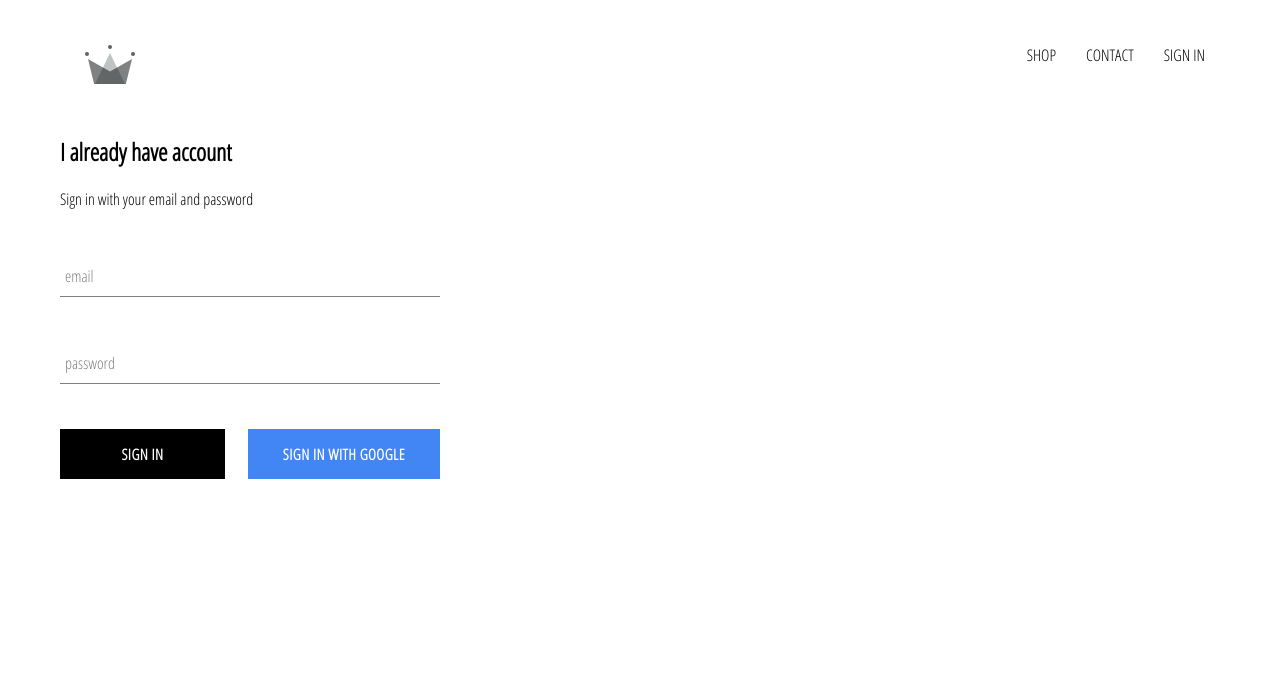
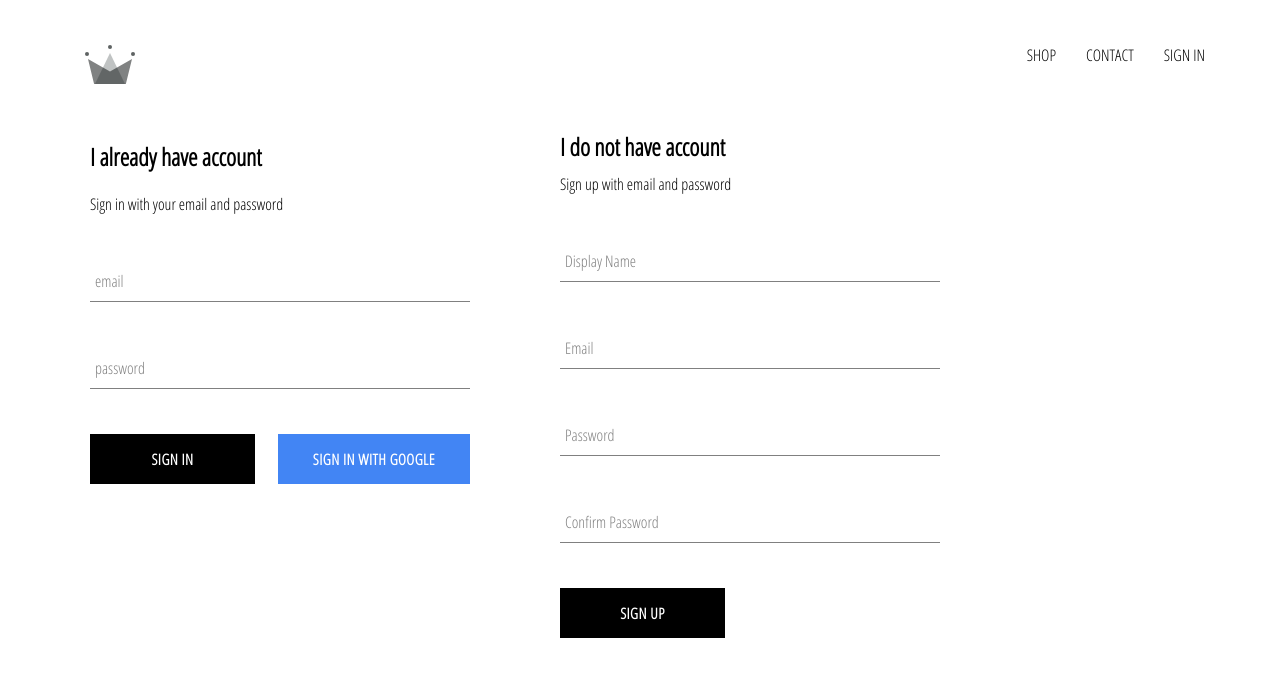
Before and after one commit to lukaszbrzoska1/web-shop, a React (Create React App) app: page /signin in a window 1280 px wide. Shown: the top 676 px of the page. Built offline with nearby package versions, Linux system fonts and the light colour scheme; no server answers.

Commit message:
implemented firebase utils, adding ability to store authenticated users into our firestore database

```diff
--- a/src/App.js
+++ b/src/App.js
@@ -1,7 +1,7 @@
 import React from 'react';
 import { Switch, Route } from 'react-router-dom';
 
-import { auth } from './firebase/firebase.utils';
+import { auth, createUserProfileDocument } from './firebase/firebase.utils';
 
 import './App.css';
 
@@ -25,10 +25,23 @@
   unsubscribeFromAuth = null;
 
   componentDidMount() {
-    this.unsubscribeFromAuth = auth.onAuthStateChanged((user) => {
-      this.setState({ currentUser: user });
+    this.unsubscribeFromAuth = auth.onAuthStateChanged(async (userAuth) => {
+      if (userAuth) {
+        const userRef = await createUserProfileDocument(userAuth);
 
-      console.log(user);
+        userRef.onSnapshot((snapShot) => {
+          this.setState({
+            currentUser: {
+              id: snapShot.id,
+              ...snapShot.data(),
+            },
+          });
+
+          console.log(this.state);
+        });
+      } else {
+        this.setState({ currentUser: userAuth }, () => console.log(this.state));
+      }
     });
   }
 
--- a/src/components/header/header.component.jsx
+++ b/src/components/header/header.component.jsx
@@ -19,6 +19,7 @@
       <Link className="option" to="/shop">
         CONTACT
       </Link>
+      {currentUser && <div className="option">{currentUser.displayName}</div>}
       {currentUser ? (
         <div className="option" onClick={() => auth.signOut()}>
           sign out
--- /dev/null
+++ b/src/components/sign-up/sign-up.component.jsx
@@ -0,0 +1,103 @@
+import React from 'react';
+
+import FormInput from '../form-input/form-input.component';
+import CustomButton from '../custom-button/custom-button.component';
+
+import { auth, createUserProfileDocument } from '../../firebase/firebase.utils';
+
+import './sign-up.styles.scss';
+
+class SignUp extends React.Component {
+  constructor() {
+    super();
+
+    this.state = {
+      displayName: '',
+      email: '',
+      password: '',
+      confirmPassword: '',
+    };
+  }
+
+  handleSubmit = async (event) => {
+    event.preventDefault();
+
+    const { displayName, email, password, confirmPassword } = this.state;
+
+    if (password !== confirmPassword) {
+      alert("password don't match");
+      return;
+    }
+
+    try {
+      const { user } = await auth.createUserWithEmailAndPassword(
+        email,
+        password
+      );
+
+      await createUserProfileDocument(user, { displayName });
+
+      this.setState({
+        displayName: '',
+        email: '',
+        password: '',
+        confirmPassword: '',
+      });
+    } catch (error) {
+      console.error(error);
+    }
+  };
+
+  handleChange = (event) => {
+    const { name, value } = event.target;
+
+    this.setState({ [name]: value });
+  };
+
+  render() {
+    const { displayName, email, password, confirmPassword } = this.state;
+    return (
+      <div className="sign-up">
+        <h2 className="title">I do not have account</h2>
+        <span>Sign up with email and password</span>
+        <form className="sign-up-form" onSubmit={this.handleSubmit}>
+          <FormInput
+            type="text"
+            name="displayName"
+            value={displayName}
+            handleChange={this.handleChange}
+            label="Display Name"
+            required
+          />
+          <FormInput
+            type="email"
+            name="email"
+            value={email}
+            handleChange={this.handleChange}
+            label="Email"
+            required
+          />
+          <FormInput
+            type="password"
+            name="password"
+            value={password}
+            handleChange={this.handleChange}
+            label="Password"
+            required
+          />
+          <FormInput
+            type="password"
+            name="confirmPassword"
+            value={confirmPassword}
+            handleChange={this.handleChange}
+            label="Confirm Password"
+            required
+          />
+          <CustomButton type="submit">SIGN UP</CustomButton>
+        </form>
+      </div>
+    );
+  }
+}
+
+export default SignUp;
--- /dev/null
+++ b/src/components/sign-up/sign-up.styles.scss
@@ -0,0 +1,9 @@
+.sign-up {
+  display: flex;
+  flex-direction: column;
+  width: 380px;
+
+  .title {
+    margin: 10px 0;
+  }
+}
--- a/src/firebase/firebase.utils.js
+++ b/src/firebase/firebase.utils.js
@@ -11,6 +11,32 @@
   appId: '1:800711229542:web:cdeb6120af9070c4bb2da7',
 };
 
+export const createUserProfileDocument = async (userAuth, additionaData) => {
+  if (!userAuth) return;
+
+  const userRef = firestore.doc(`users/${userAuth.uid}`);
+
+  const snapShot = await userRef.get();
+
+  if (!snapShot.exists) {
+    const { displayName, email } = userAuth;
+    const createdAt = new Date();
+
+    try {
+      await userRef.set({
+        displayName,
+        email,
+        createdAt,
+        ...additionaData,
+      });
+    } catch (error) {
+      console.log('error creating user ', error.message);
+    }
+  }
+
+  return userRef;
+};
+
 firebase.initializeApp(firebaseConfig);
 
 export const auth = firebase.auth();
--- a/src/pages/sign-in-and-sign-up/sign-in-and-sign-up.component.jsx
+++ b/src/pages/sign-in-and-sign-up/sign-in-and-sign-up.component.jsx
@@ -1,12 +1,14 @@
 import React from 'react';
 
 import SignIn from '../../components/sign-in/sign-in.component';
+import SignUp from '../../components/sign-up/sign-up.component';
 
 import './sign-in-and-sign-up.styles.scss';
 
 const SignInAndSignUpPage = () => (
   <div className="sign-in-and-sign-up">
     <SignIn />
+    <SignUp />
   </div>
 );
 
--- a/src/pages/sign-in-and-sign-up/sign-in-and-sign-up.styles.scss
+++ b/src/pages/sign-in-and-sign-up/sign-in-and-sign-up.styles.scss
@@ -0,0 +1,6 @@
+.sign-in-and-sign-up {
+  width: 850px;
+  display: flex;
+  justify-content: space-between;
+  margin: 30px;
+}
```
